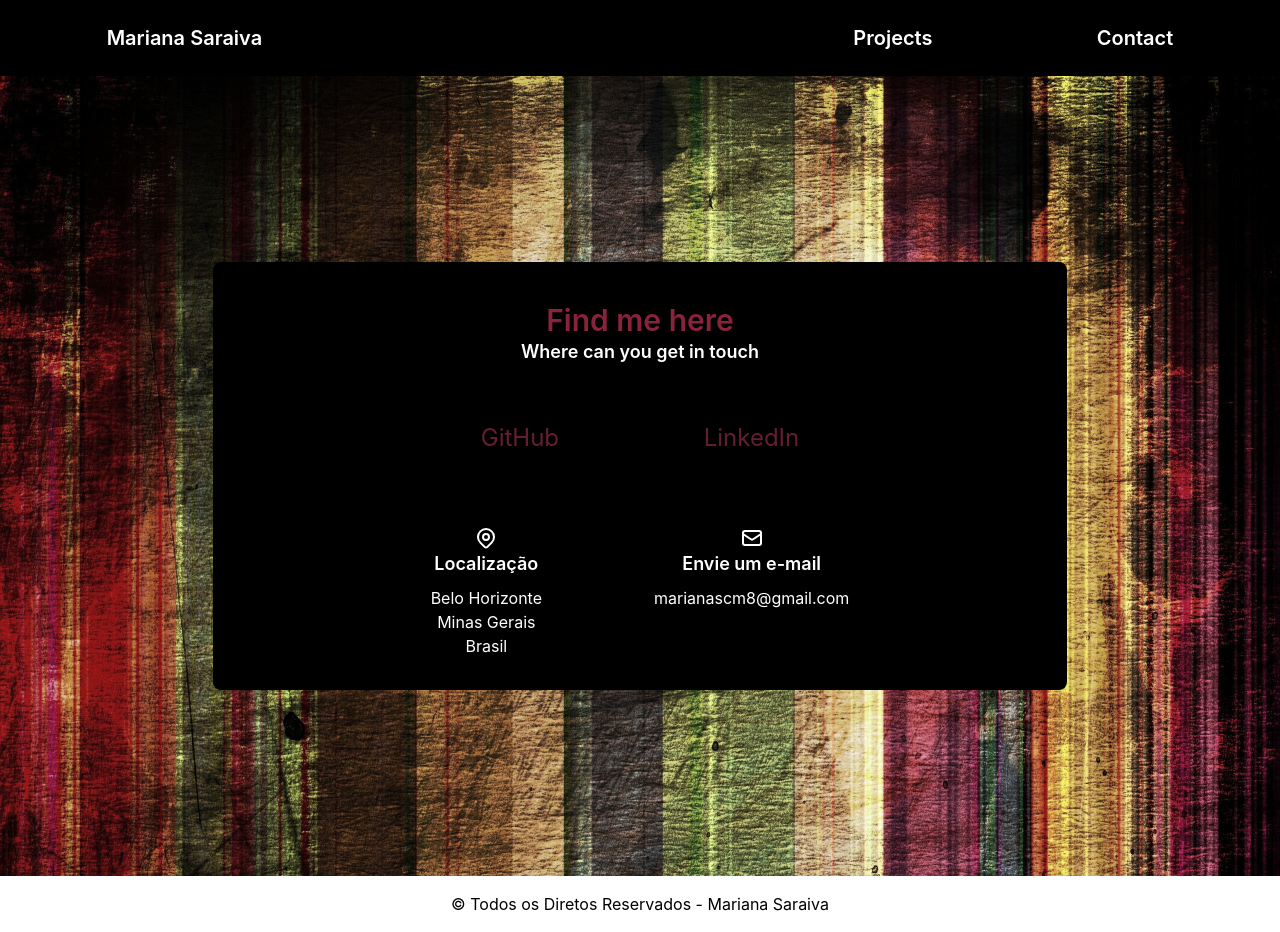
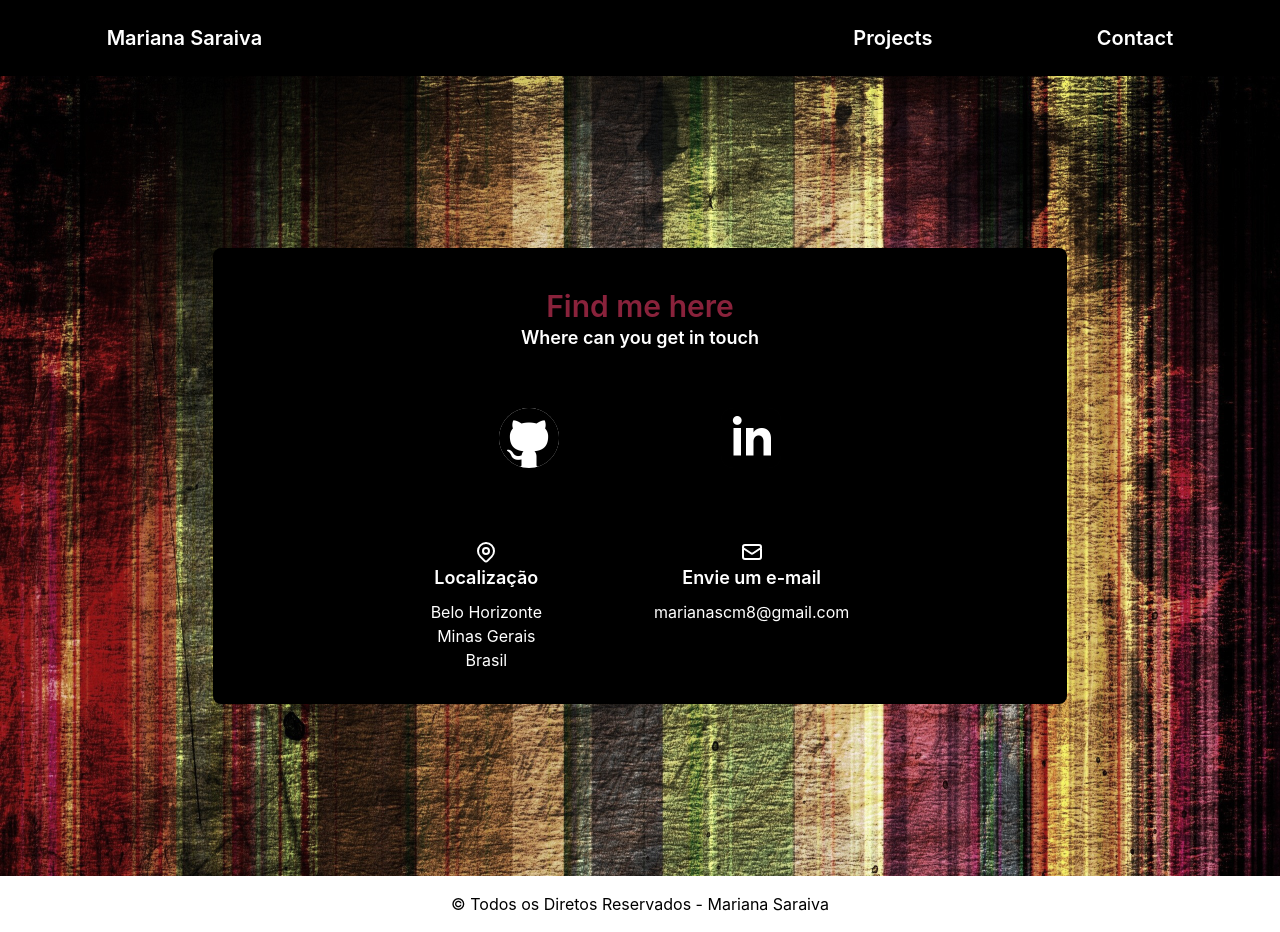
Before and after one commit to marianasaraiva/marianasaraiva.github.io, a React (Create React App) app: page /contact in a window 1280 px wide. Built offline with nearby package versions, Linux system fonts and the light colour scheme.

Commit message:
feat: includes contact icons

```diff
--- a/src/pages/Contact.js
+++ b/src/pages/Contact.js
@@ -3,6 +3,8 @@ import { Link } from 'react-router-dom';
 import Footer from '../components/Footer';
 import Header from '../components/Header';
 import { ContactStyle, SectionStyle, LocationStyle, LocationItemStyle } from './styles.js';
+import Github from '../images/icon-github.png';
+import Linkedin from '../images/icon-linkedin.png';
 
 function Contact() {
   return (
@@ -14,9 +16,13 @@ function Contact() {
           <p className="text-lg font-semibold">
             Where can you get in touch
           </p>
-          <div className="p-4 text-rose-900 text-2xl flex items-center w-3/4 justify-evenly m-10 rounded-lg">
-            <Link className="hover:text-green-700" to={{ pathname: "https://github.com/marianasaraiva" }} target="_blank">GitHub</Link>
-            <Link className="hover:text-green-700" to={{ pathname: "https://www.linkedin.com/in/marianascmoura/" }} target="_blank">LinkedIn</Link>
+          <div className="p-4 flex items-center w-3/4 justify-evenly m-10 rounded-lg">
+            <Link className="bg-white hover:bg-rose-900 rounded-full" to={{ pathname: "https://github.com/marianasaraiva" }} target="_blank">
+              <img  clasName="text-rose-900" width="60" src={ Github } alt="icone do github"/>
+            </Link>
+            <Link className="bg-white hover:bg-rose-900 rounded-full" to={{ pathname: "https://www.linkedin.com/in/marianascmoura/" }} target="_blank">
+              <img  width="60" src={ Linkedin } alt="icone do linkedin"/>
+            </Link>
           </div>
 
           <LocationStyle>
```
Also changed, not shown: src/images/icon-github.png (added), src/images/icon-linkedin.png (added).
